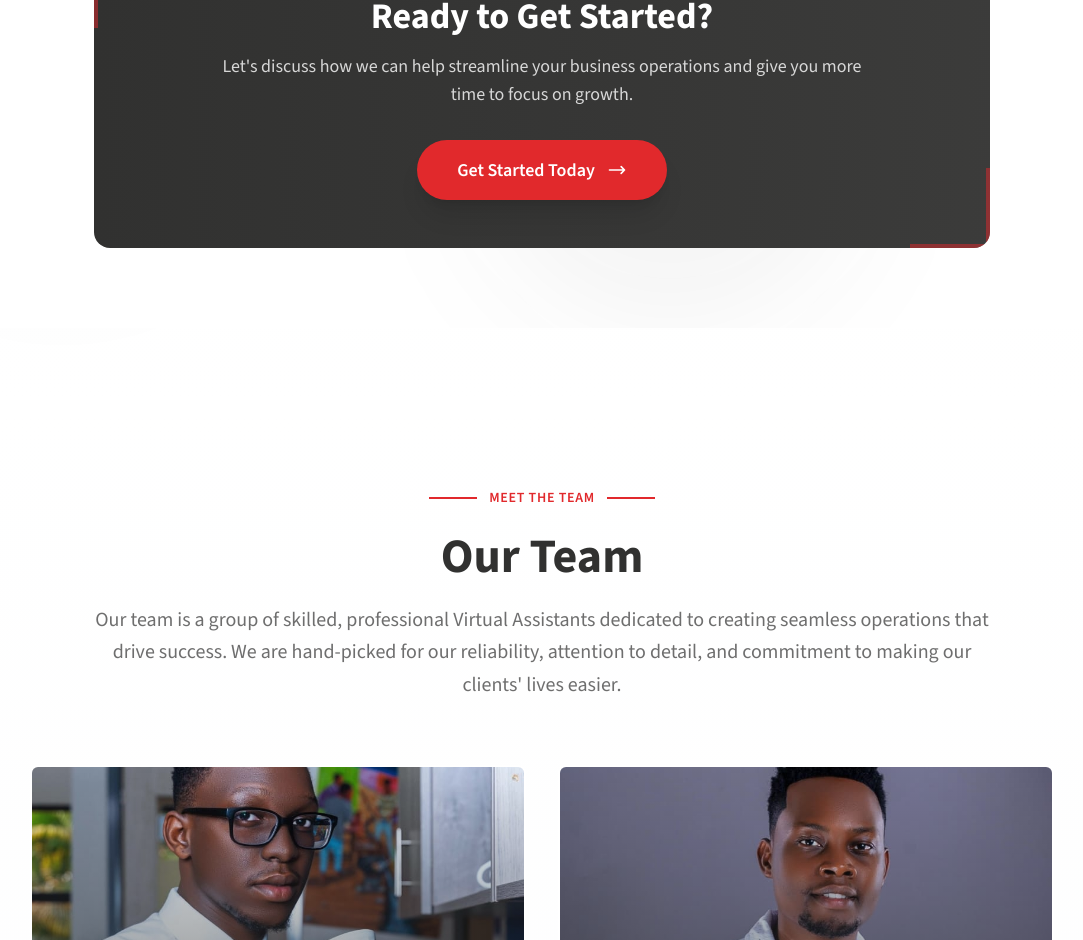
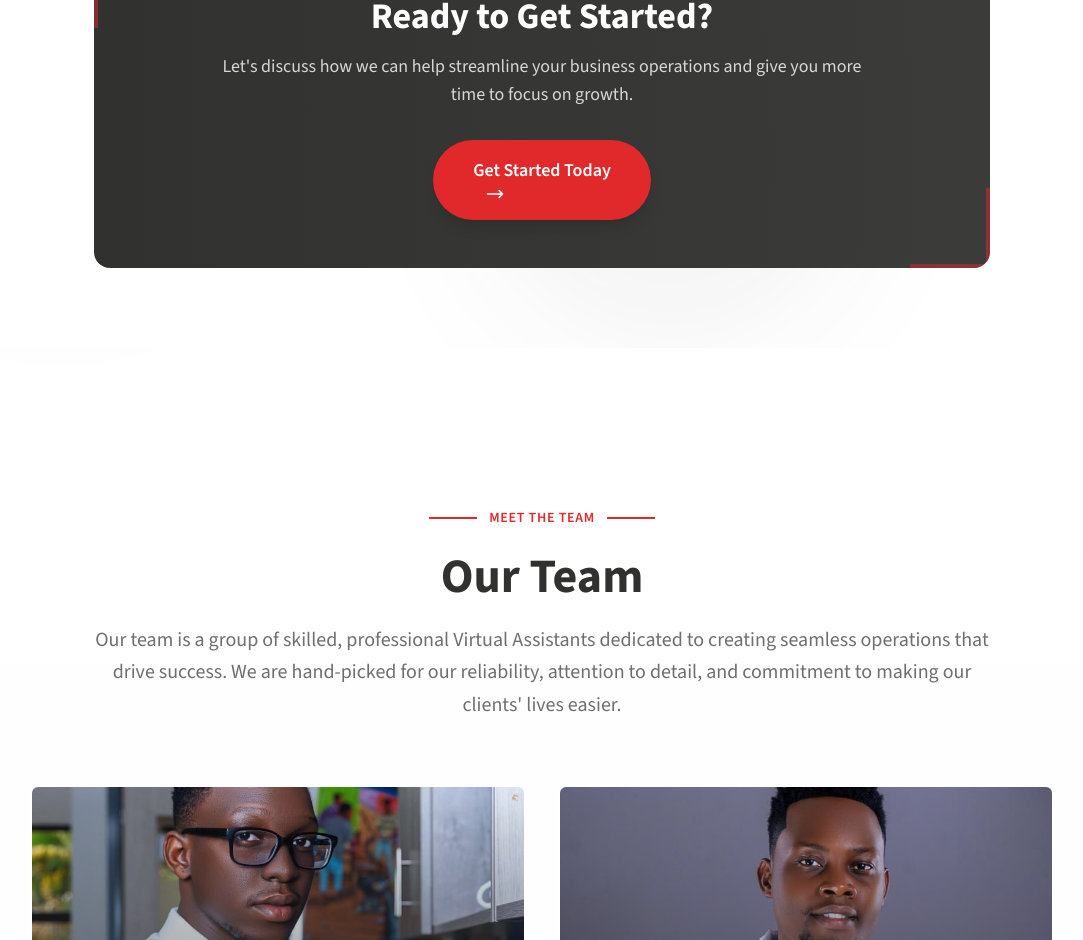
Before and after one commit to MauriceNgicho/digital_media, a Next.js app: page / in a window 1280 px wide. Shown: the part 4463-5403 px from the top of the page, without its empty margins (98-1181 px from the left). Built offline with nearby package versions, Linux system fonts and the light colour scheme.

Commit message:
updated content

```diff
--- a/components/Process.js
+++ b/components/Process.js
@@ -199,7 +199,10 @@ export default function Process() {
               <div className="flex flex-col sm:flex-row gap-4 justify-center items-center">
                 <motion.a
                   href="#contact"
-                  className="inline-flex items-center bg-[#e1292c] text-white px-10 py-4 rounded-full text-lg font-semibold hover:bg-[#c32023] transition-all duration-300 shadow-xl hover:shadow-2xl hover:shadow-[#e1292c]/30"
+                  // className="inline-flex items-center bg-[#e1292c] text-white px-10 py-4 rounded-full text-lg font-semibold hover:bg-[#c32023] transition-all duration-300 shadow-xl hover:shadow-2xl hover:shadow-[#e1292c]/30"
+                  // whileHover={{ scale: 1.05, y: -2 }}
+                  // whileTap={{ scale: 0.95 }}
+                  className="bg-[#e1292c] text-white px-10 py-4 rounded-full text-lg font-semibold hover:bg-[#c32023] transition-all duration-300 shadow-lg hover:shadow-xl hover:shadow-[#e1292c]/20"
                   whileHover={{ scale: 1.05, y: -2 }}
                   whileTap={{ scale: 0.95 }}
                 >
```
